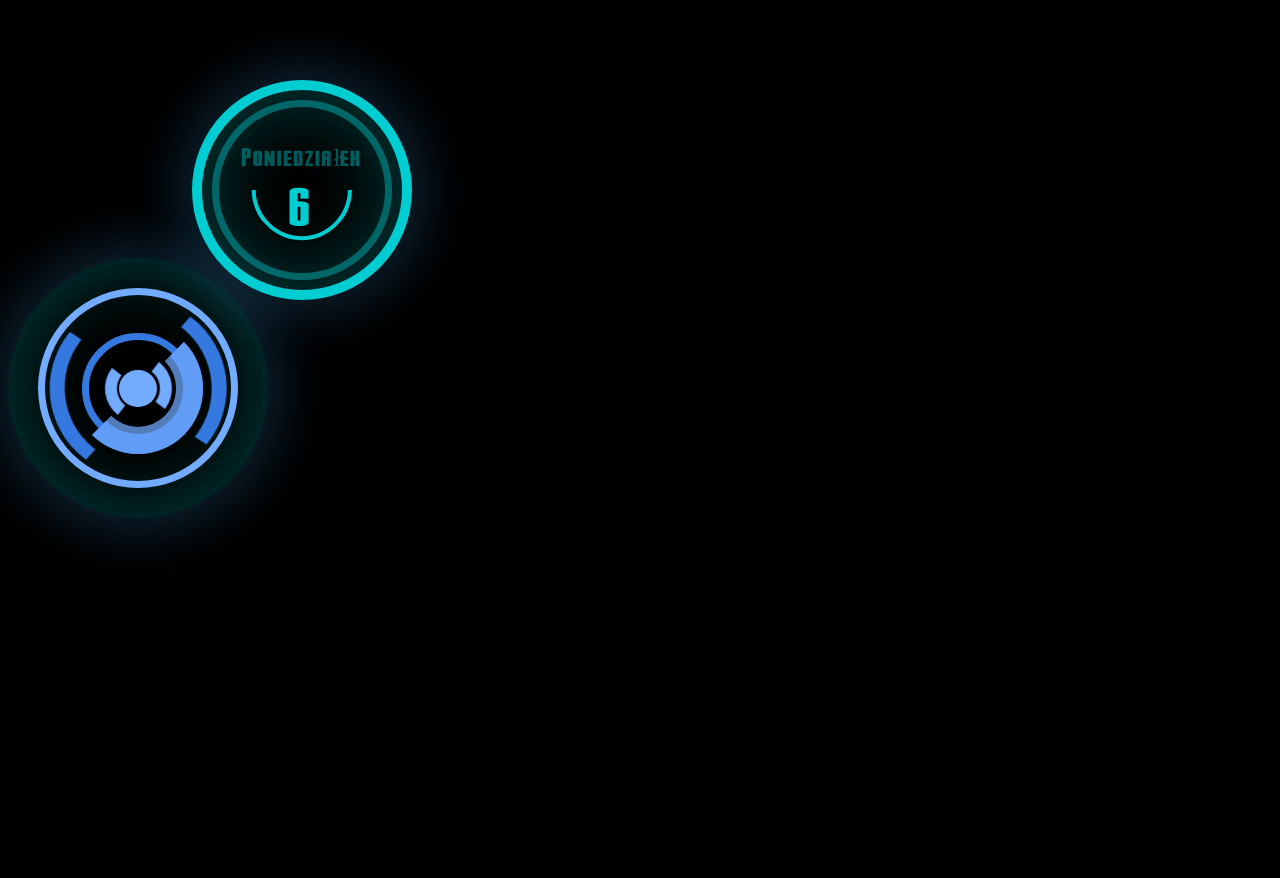
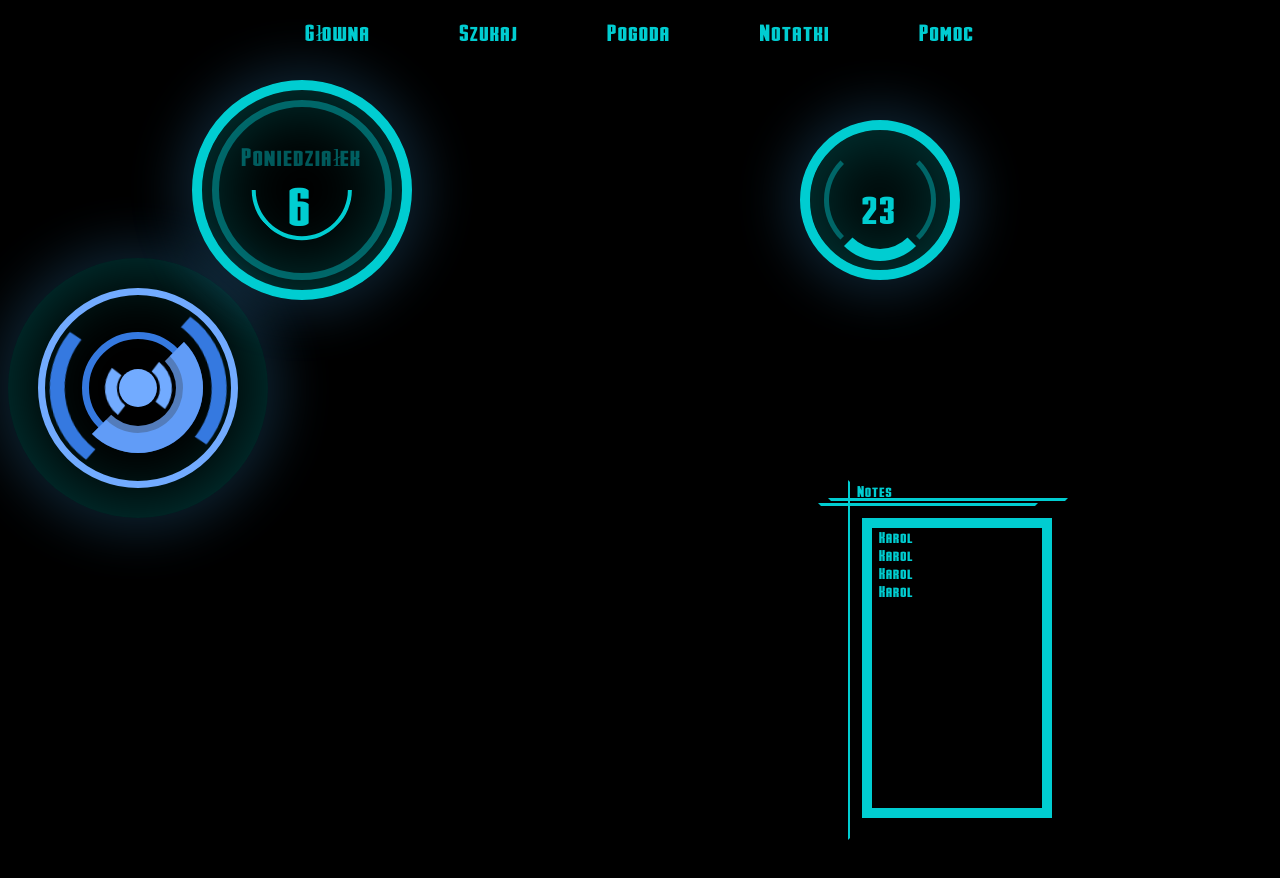
Before and after one commit to karolszym22/J.A.R.V.I.S-user-assistant-, a React (Create React App) app: page / in a window 1280 px wide. Shown: the top 878 px of the page. Before the commit the page ends 800 px from the top, so only its background shows below. Built offline with nearby package versions, Linux system fonts and the light colour scheme.

Commit message:
Exoport new components  to root.js
-Menu
-Time
-Notes

```diff
--- a/src/Components/Views/Root/root.js
+++ b/src/Components/Views/Root/root.js
@@ -14,11 +14,33 @@ import WeatherCircle from '../../Atoms/Date/data_circle'
 import WeatherData from '../../Atoms/Date/data_data'
 import WeatherDay from '../../Atoms/Date/data_day'
 import WeatherNumber from '../../Atoms/Date/data_number'
+import MainMenu from '../../Organism/Menu/main-menu'
+import MenuContainer  from '../../Molecules/Menu/menu_container'
+import MenuNav from '../../Atoms/Menu/menu_nav'
+import MainTime from '../../Organism/Time/time-main'
+import TimeContainer  from '../../Molecules/Time/time_container'
+import TimeData from '../../Atoms/Time/time_data'
+import TimeCircle from '../../Atoms/Time/time_circle'
+
+import MainNotes from '../../Organism/Notes/notes_main'
+import NotesTitle from '../../Atoms/Notes/notes_title'
+import NotesData from '../../Atoms/Notes/notes_data'
+import NotesRectangleOne from '../../Atoms/Notes/notes_rectangle_1'
+import NotesRectangleTwo from '../../Atoms/Notes/notes_rectangle_2'
+import NotesRectangleThree from '../../Molecules/Notes/notes_container'
 const Root = () =>
 (
     <div>
         <GlobalStyle/>
-        <h1>Hello Kdasdsasarol</h1>
+         <MainMenu>
+            <MenuContainer>
+               <MenuNav>Głowna</MenuNav>
+               <MenuNav>Szukaj</MenuNav>
+               <MenuNav>Pogoda</MenuNav>
+               <MenuNav>Notatki</MenuNav>
+               <MenuNav>Pomoc</MenuNav>
+            </MenuContainer>
+         </MainMenu>
         <Circle>
             <CircleContainer>
                  <Circlethree/>
@@ -41,6 +63,28 @@ const Root = () =>
               </WeatherCircle>
            </WeatherContainer>
         </WeatherMain>
+        <MainTime >
+           <TimeContainer>
+              <TimeCircle>
+              <TimeData>
+                 23
+              </TimeData>
+
+              </TimeCircle>
+
+           </TimeContainer>
+        </MainTime>
+        <MainNotes>
+           <NotesTitle>Notes</NotesTitle>
+           <NotesRectangleOne></NotesRectangleOne>
+           <NotesRectangleTwo></NotesRectangleTwo>
+           <NotesRectangleThree>
+              <NotesData>Karol</NotesData>
+              <NotesData>Karol</NotesData>
+              <NotesData>Karol</NotesData>
+              <NotesData>Karol</NotesData>
+           </NotesRectangleThree>
+        </MainNotes>
     </div>
 )
 
```
